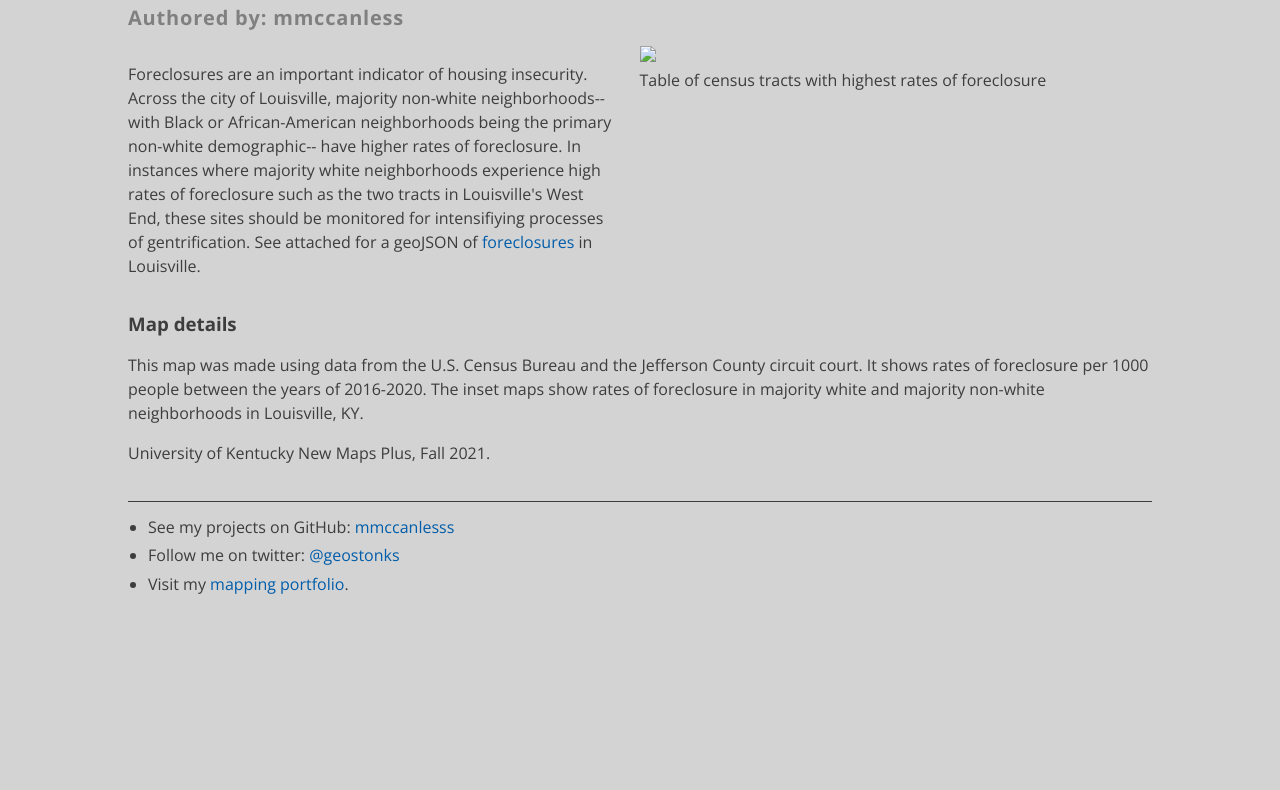
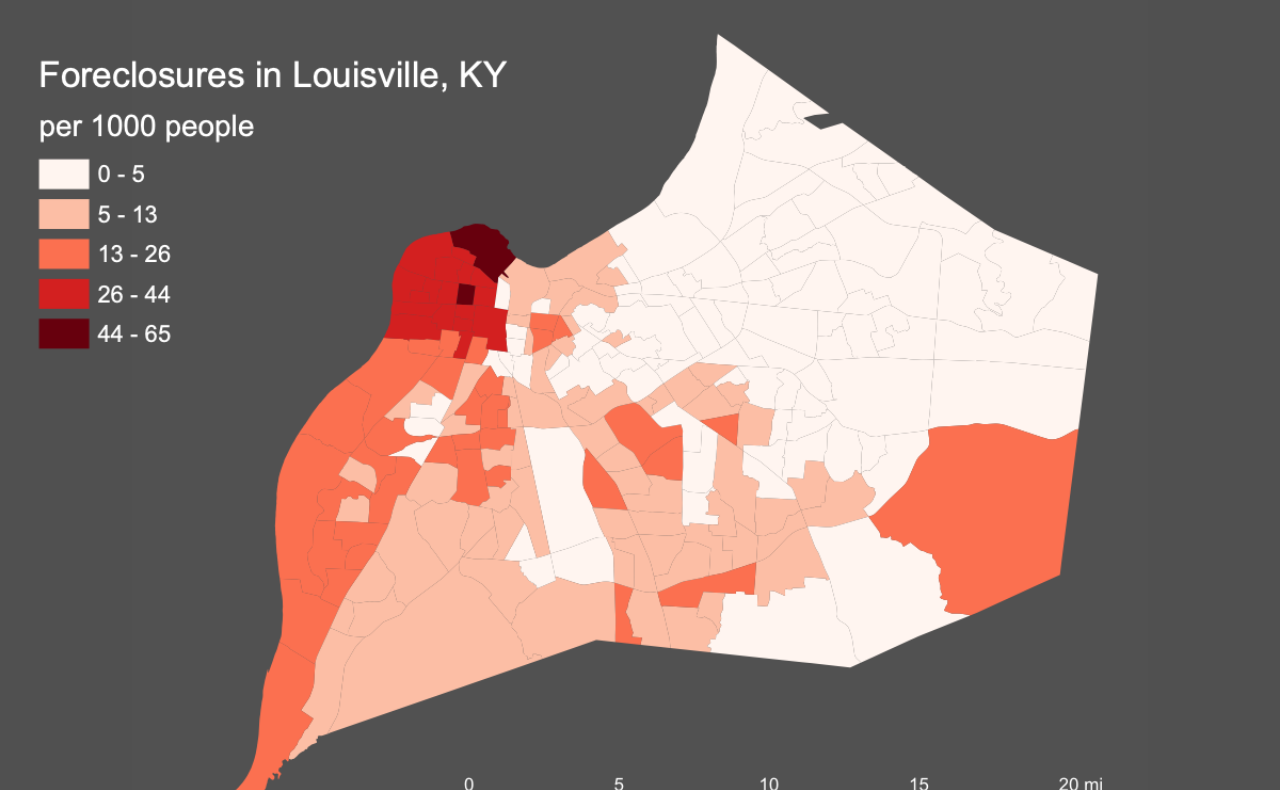
Before and after one commit to mmccanless/map671-lousforeclosures-mmccanless, a plain HTML site: page index.html in a window 1280 px wide. Shown: the part 187-977 px from the top of the page. Before the commit the page ends 800 px from the top, so only its background shows below. Drawn offline with nearby package versions, Linux system fonts and the light colour scheme.

Commit message:
updated index image path

```diff
--- a/index.html
+++ b/index.html
@@ -120,11 +120,11 @@
 
 <body>
   <!-- Add map to top of page and make it stretch to fill browser window. -->
-  <img class="max-image-width" src="../map671-module-10-mmccanless/graphics/jeff_foreclosure_1200px.png">
+  <img class="max-image-width" src="graphics/jeff_foreclosure_1200px.png">
 
   <!-- Create a two column layout for map information. -->
   <section>
-    <a href="../map671-module-10-mmccanless/graphics/jeff_foreclosure_8000px.png" class="linkbox">Full screen version</a>
+    <a href="graphics/jeff_foreclosure_8000px.png" class="linkbox">Full screen version</a>
 
     <h1>Foreclosures per 1000 people in Louisville, KY</h1>
     <h2>Authored by: mmccanless</h2>
@@ -139,7 +139,7 @@
       <!-- Second column, the right half -->
       <div class="column">
         <!-- Challenge map -->
-        <img class="max-image-width" src="../map671-module-10-mmccanless/graphics/table3.png">
+        <img class="max-image-width" src="graphics/table3.png">
         <p class="linkbox">Table of census tracts with highest rates of foreclosure</p>
 
       </div>
```
Also changed, not shown: 1 other file.
